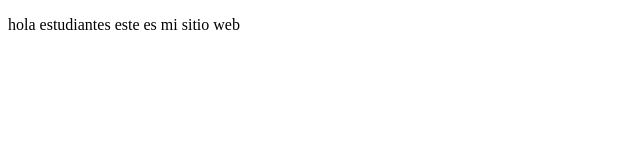
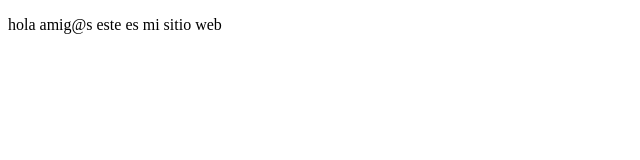
Before and after one commit to yinerlay/ProyectoDemoCursoPrework, a plain HTML site: page index.html in a window 1280 px wide. Shown: the full height of the page, 0-640 px from the left. Drawn offline with Linux system fonts and the light colour scheme.

Commit message:
cabios agramos palabras nueva

```diff
--- a/index.html
+++ b/index.html
@@ -7,6 +7,6 @@
     <title>Hola mundo</title>
 </head>
 <body>
-   <p>hola estudiantes este es mi sitio web</p>
+   <p>hola amig@s este es mi sitio web</p>
 </body>
 </html>
```
